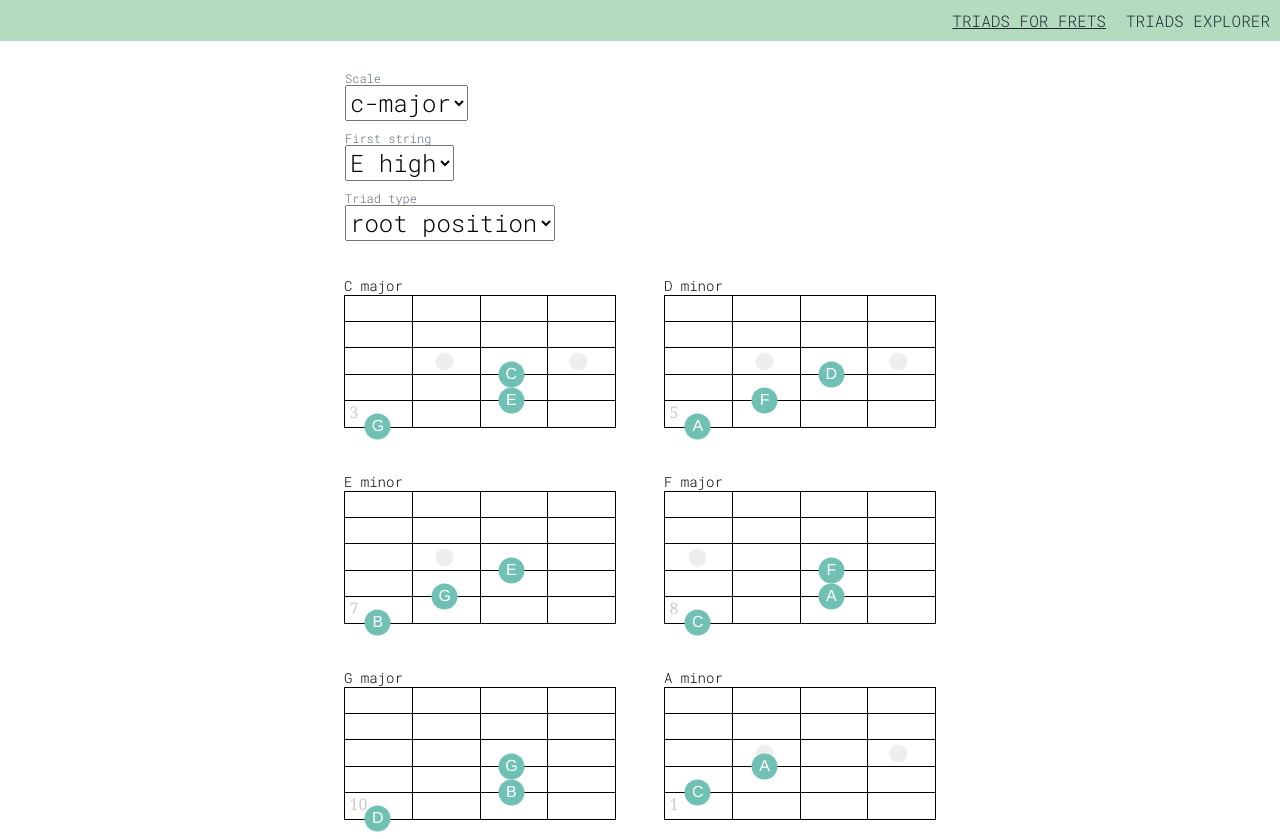
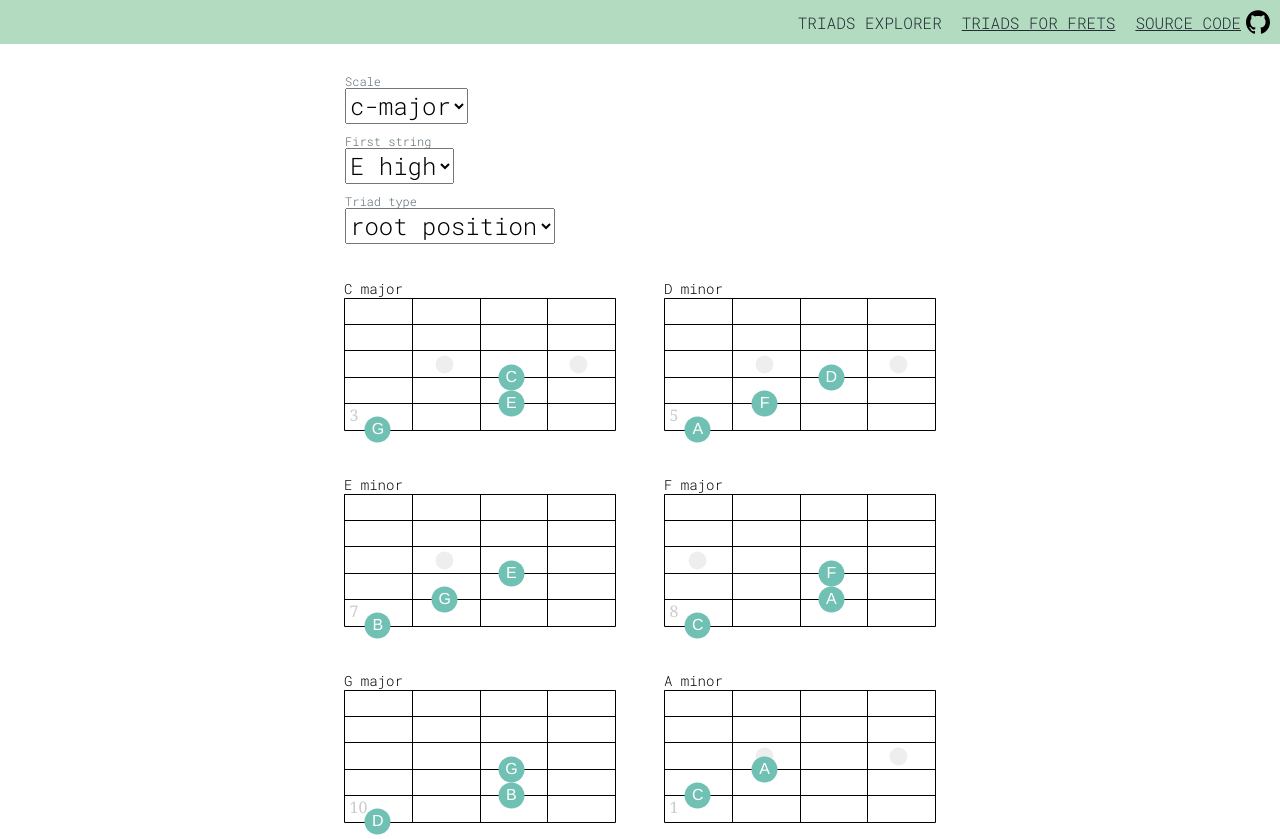
Before and after one commit to makaroni4/triads, a website built with webpack: page src/index.html in a window 1280 px wide. Shown: the top 839 px of the page. Built offline with nearby package versions, Linux system fonts and the light colour scheme.

Commit message:
Add link to source code

```diff
--- a/src/css/app.scss
+++ b/src/css/app.scss
@@ -91,16 +91,31 @@ select + .header-menu__select-label {
   background-color: $color-green;
 
   list-style: none;
+
+  &__item + &__item {
+    margin-left: 20px;
+  }
+
+  &__item,
+  &__item a {
+    display: flex;
+    justify-content: center;
+    align-items: center;
+
+    font-family: 'Roboto Mono', monospace;
+    color: $color-black;
+
+    svg {
+      margin-left: 5px;
+    }
+  }
 }
 
-.header-nav__item,
-.header-nav__item a {
-  font-family: 'Roboto Mono', monospace;
-  color: $color-black;
-}
-
-.header-nav__item + .header-nav__item {
-  margin-left: 20px;
+.github-icon {
+  &--xs {
+    width: 24px;
+    height: 24px;
+  }
 }
 
 @media (max-width: 655px) {
--- a/src/index.html
+++ b/src/index.html
@@ -11,10 +11,17 @@
     <header class="triads-explorer-page__header header">
       <ul class="header__nav header-nav">
         <li class="header-nav__item">
+          TRIADS EXPLORER
+        </li>
+        <li class="header-nav__item">
           <a href="./frets.html">TRIADS FOR FRETS</a>
         </li>
-        <li class="header-nav__item header-nav__item--active">
-          TRIADS EXPLORER
+        <li class="header-nav__item">
+          <a href="https://github.com/makaroni4/triads" target="_blank">
+            SOURCE CODE
+
+            <svg class="github-icon github-icon--xs" aria-labelledby="simpleicons-github-icon" role="img" viewBox="0 0 24 24" xmlns="http://www.w3.org/2000/svg"><title id="simpleicons-github-icon">GitHub icon</title><path d="M12 .297c-6.63 0-12 5.373-12 12 0 5.303 3.438 9.8 8.205 11.385.6.113.82-.258.82-.577 0-.285-.01-1.04-.015-2.04-3.338.724-4.042-1.61-4.042-1.61C4.422 18.07 3.633 17.7 3.633 17.7c-1.087-.744.084-.729.084-.729 1.205.084 1.838 1.236 1.838 1.236 1.07 1.835 2.809 1.305 3.495.998.108-.776.417-1.305.76-1.605-2.665-.3-5.466-1.332-5.466-5.93 0-1.31.465-2.38 1.235-3.22-.135-.303-.54-1.523.105-3.176 0 0 1.005-.322 3.3 1.23.96-.267 1.98-.399 3-.405 1.02.006 2.04.138 3 .405 2.28-1.552 3.285-1.23 3.285-1.23.645 1.653.24 2.873.12 3.176.765.84 1.23 1.91 1.23 3.22 0 4.61-2.805 5.625-5.475 5.92.42.36.81 1.096.81 2.22 0 1.606-.015 2.896-.015 3.286 0 .315.21.69.825.57C20.565 22.092 24 17.592 24 12.297c0-6.627-5.373-12-12-12"/></svg>
+          </a>
         </li>
       </ul>
 
```
Also changed, not shown: index.html (added, +59 -0 lines), src/frets.html (+10 -3 lines), dist/app.css, dist/frets.html, dist/index.html.
